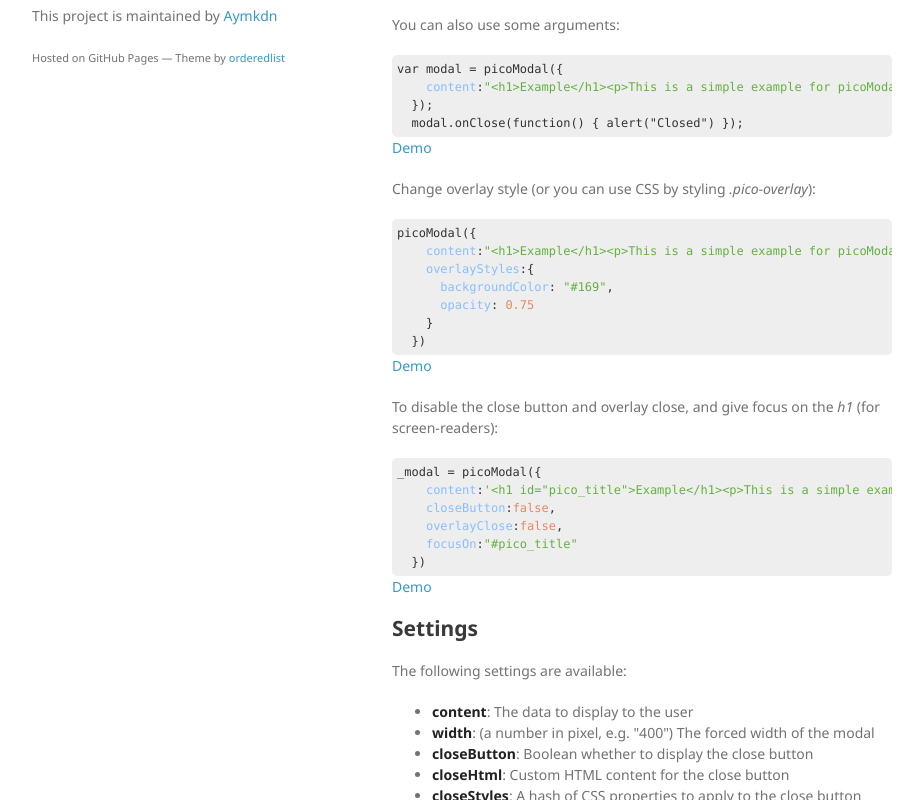
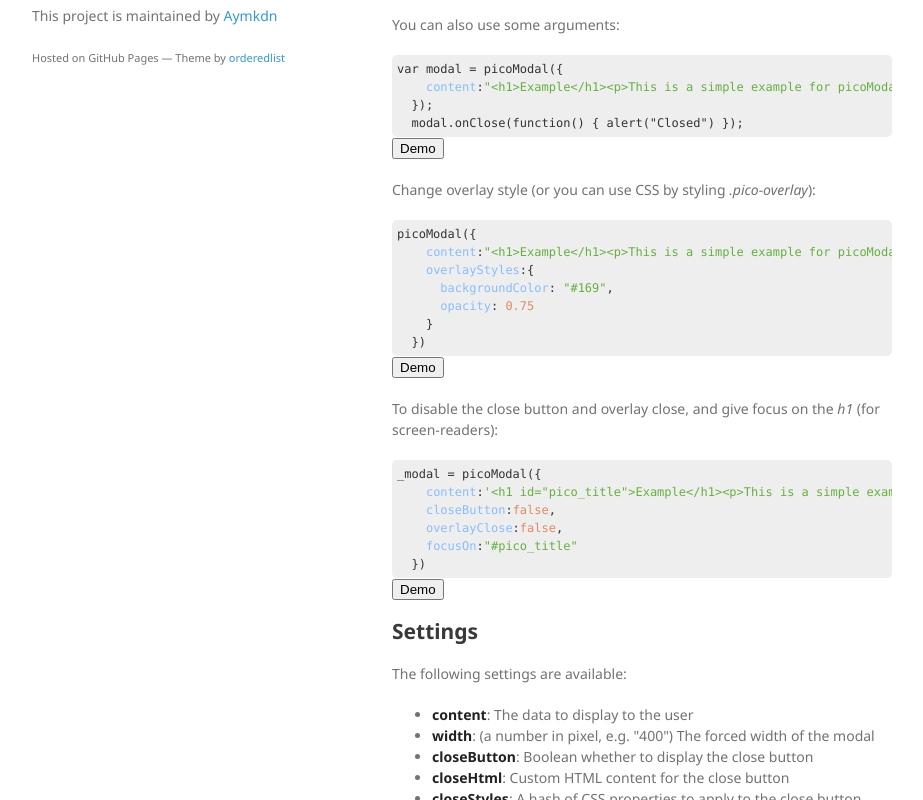
Before and after one commit to Aymkdn/picoModal-Accessible, a plain HTML site: page docs/index.html in a window 1280 px wide. Shown: the part 663-1463 px from the top of the page, without its empty margins (178-1101 px from the left). Drawn offline with nearby package versions, Linux system fonts and the light colour scheme.

Commit message:
Change A to BUTTON with aria-haspopup

```diff
--- a/docs/index.html
+++ b/docs/index.html
@@ -72,7 +72,7 @@
   });
   modal.onClose(function() { alert("Closed") });
 </code>
-        <p><a href="#" onclick='picoModal({content:"<h1>Example</h1><p>This is a simple example for picoModal.</p>"}).onClose(function() { alert("Closed") }); return false'>Demo</a></p>
+        <p><button type="button" aria-haspopup="dialog" onclick='picoModal({content:"<h1>Example</h1><p>This is a simple example for picoModal.</p>"}).onClose(function() { alert("Closed") }); return false'>Demo</button></p>
 
         <p>Change overlay style (or you can use CSS by styling <em>.pico-overlay</em>):</p>
 <code>picoModal({
@@ -83,7 +83,7 @@
     }
   })
 </code>
-        <p><a href="#" onclick='picoModal({content:"<h1>Example</h1><p>This is a simple example for picoModal.</p>",overlayStyles:{backgroundColor:"#169",opacity:0.75}}); return false'>Demo</a></p>
+        <p><button type="button" aria-haspopup="dialog" onclick='picoModal({content:"<h1>Example</h1><p>This is a simple example for picoModal.</p>",overlayStyles:{backgroundColor:"#169",opacity:0.75}}); return false'>Demo</button></p>
 
         <p>To disable the close button and overlay close, and give focus on the <em>h1</em> (for screen-readers):</p>
 <code>_modal = picoModal({
@@ -93,7 +93,7 @@
     <span class="code-name">focusOn</span>:<span class="code-variable">"#pico_title"</span>
   })
 </code>
-        <p><a href="#" onclick='_modal=picoModal({content:"<h1 id=\"pico_title\">Example</h1><p>This is a simple example for picoModal.<br><button onclick=\"_modal.close()\">Close me</button></p>",overlayClose:false,closeButton:false,focusOn:"#pico_title"}); return false'>Demo</a></p>
+        <p><button type="button" aria-haspopup="dialog" onclick='_modal=picoModal({content:"<h1 id=\"pico_title\">Example</h1><p>This is a simple example for picoModal.<br><button onclick=\"_modal.close()\">Close me</button></p>",overlayClose:false,closeButton:false,focusOn:"#pico_title"}); return false'>Demo</button></p>
         <h2>Settings</h2>
         <p>The following settings are available:</p>
         <ul>
```
